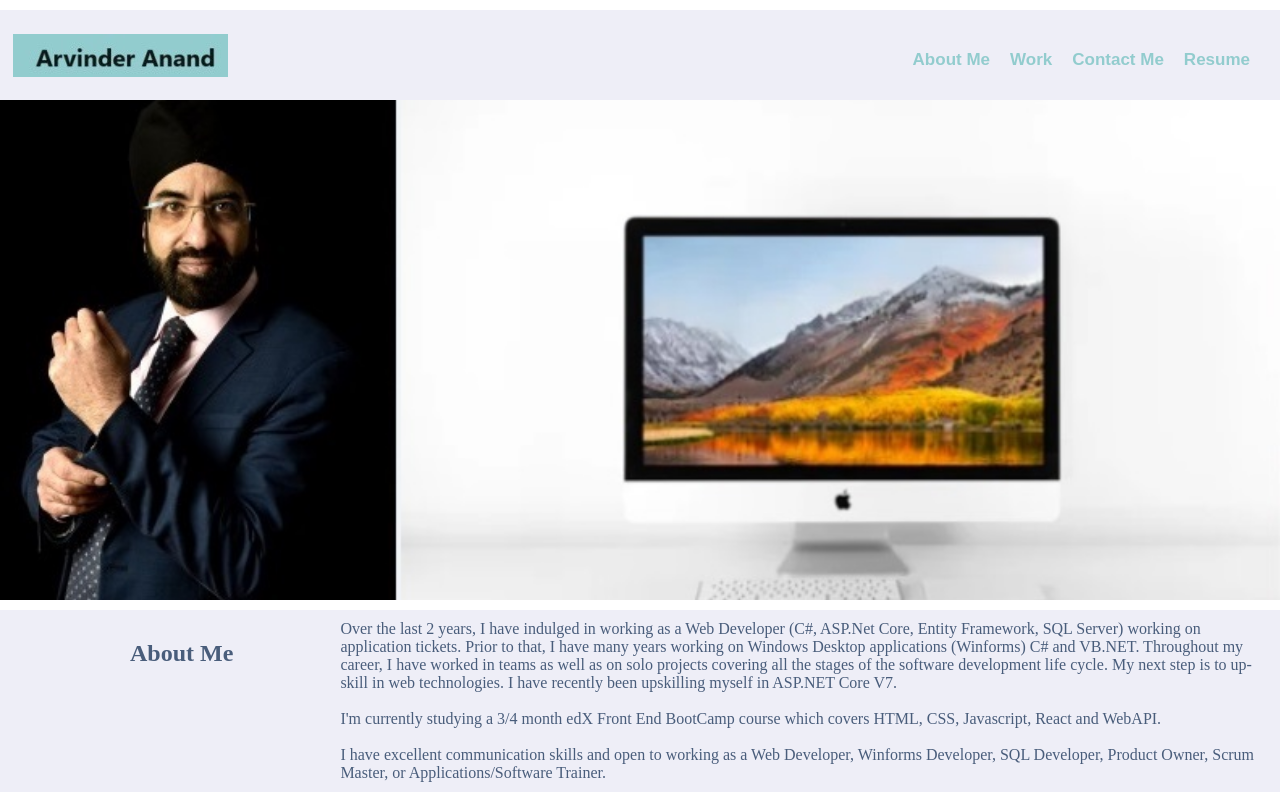
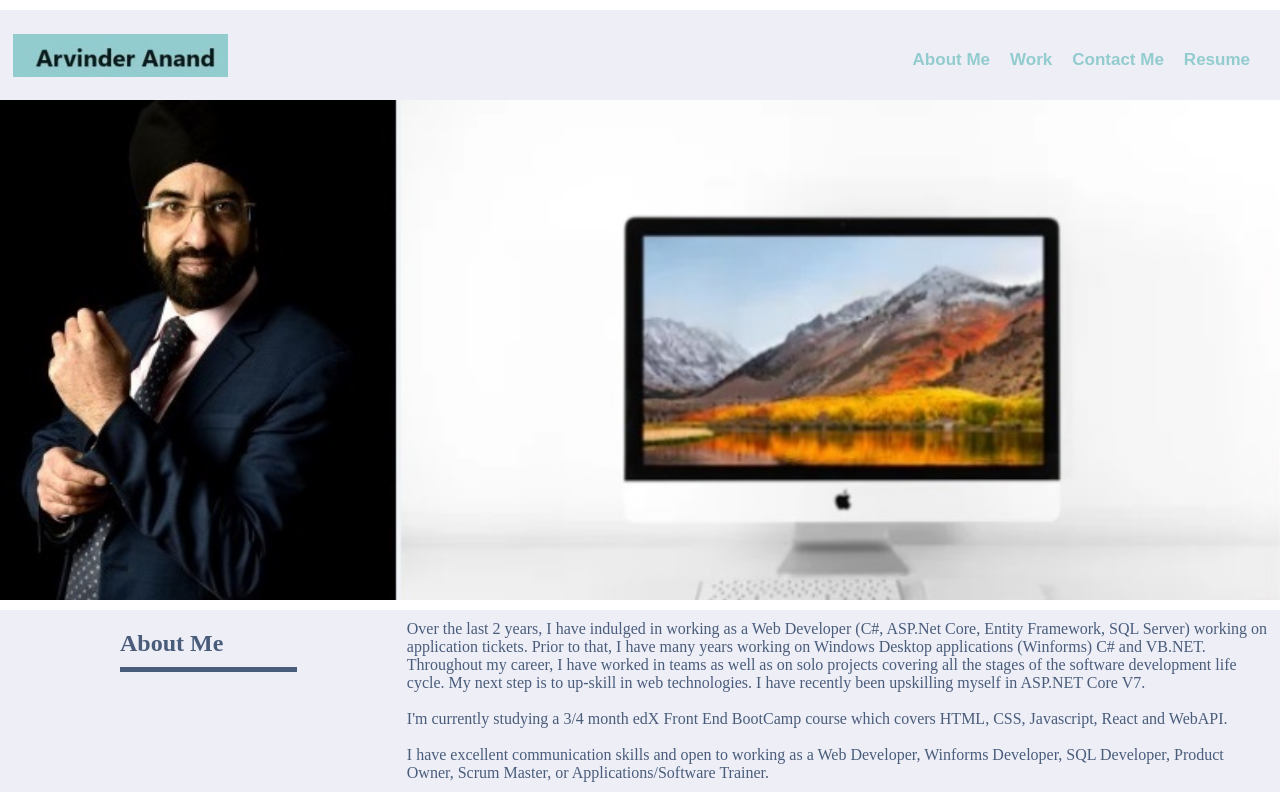
Before and after one commit to timsbootcamp/arvinderanand-portfolio, a plain HTML site: page index.html in a window 1280 px wide. Shown: the top 800 px of the page. Drawn offline with Linux system fonts and the light colour scheme.

Commit message:
Added horizontal lines under sections: About Me, Work, Contact Me

```diff
--- a/assets/css/style.css
+++ b/assets/css/style.css
@@ -68,7 +68,7 @@ a {
   background-color: #EEEEF7;
   background-repeat: no-repeat;
   margin: 20px 0px 0px 120px;
-  padding: 10px;
+    padding: 0 100px 0 0;
   color: #495D7B;
 }
 
@@ -176,3 +176,10 @@ a {
   flex-direction: column;
   margin: 0 auto;
 }
+
+
+h2 {
+  padding-bottom: 10px;
+  border-bottom: 5px solid #495D7B;
+  padding-right: 20px;
+}
```
